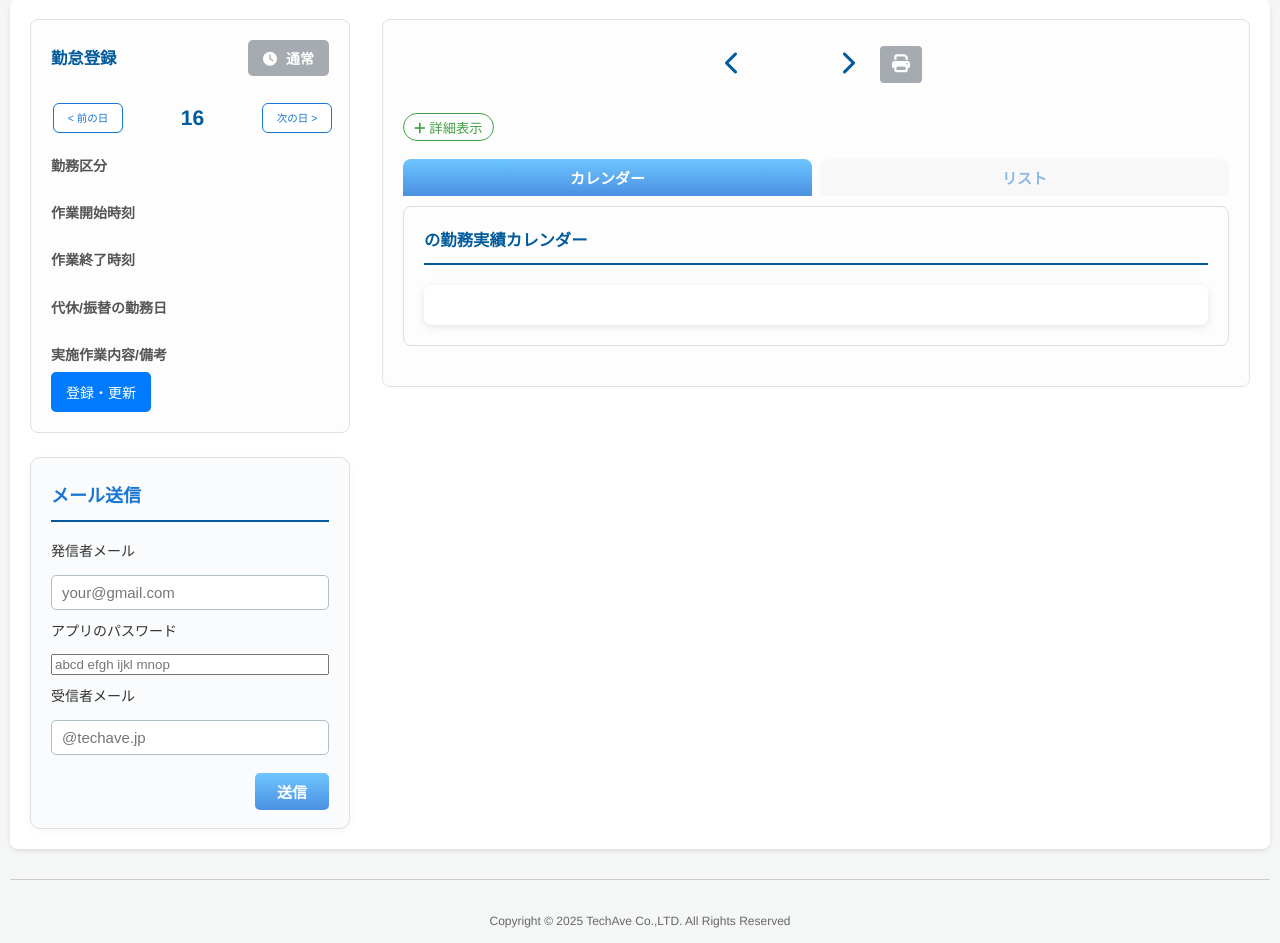
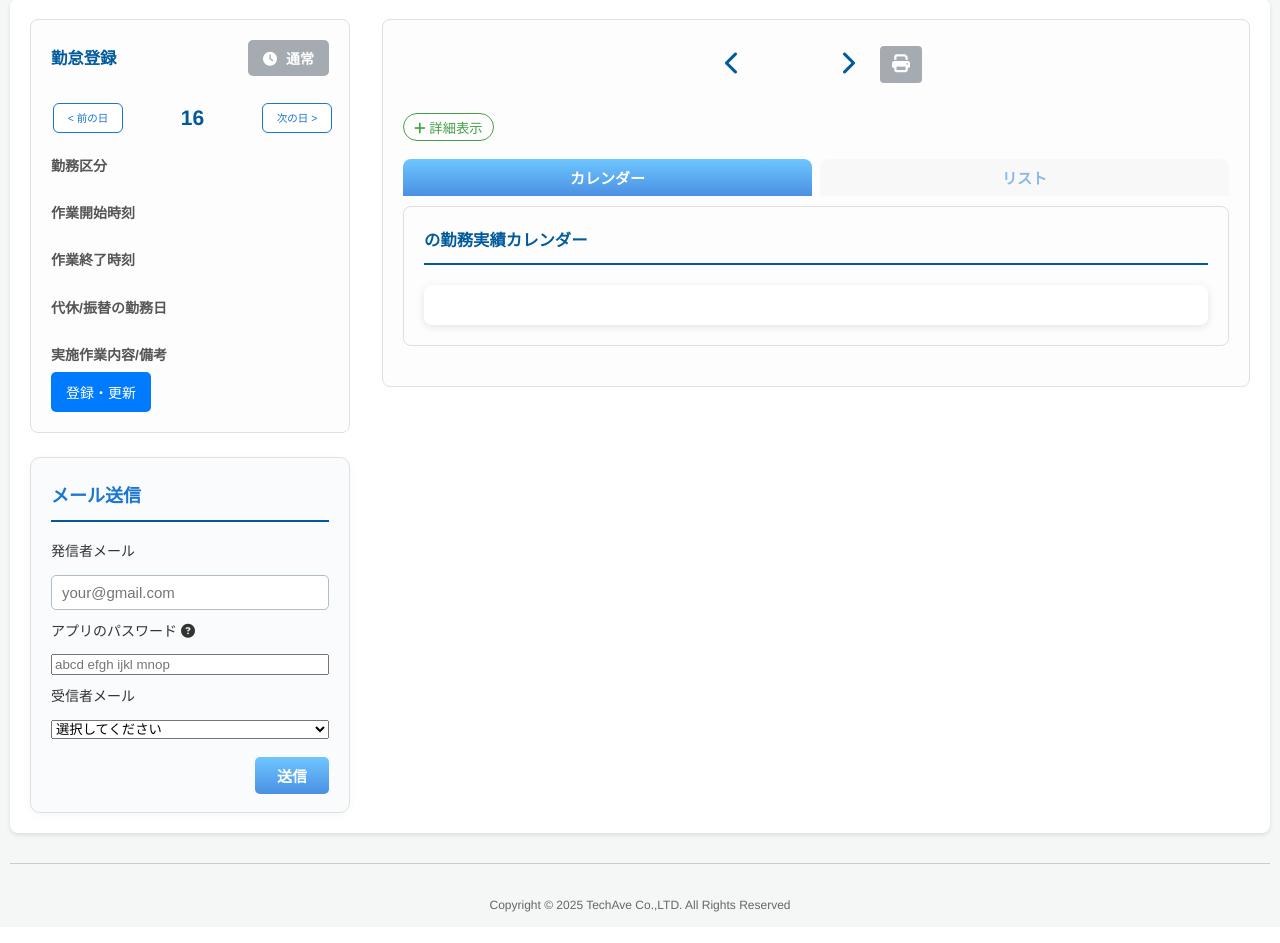
Before and after one commit to SAEMI-wp/KTKR, a Django app: template attendance/templates/attendance/main.html in a window 1280 px wide. Shown: the part 114-1057 px from the top of the page. After the commit the page ends 1026 px from the top, so only its background shows below. Run offline with Django 4.2, Linux system fonts and the light colour scheme; the template is opened without the code that fills it, so the values that code supplies are empty.

Commit message:
Add files via upload
1．メールのアプリ暗号のためのツールチップ釦生成
2．受信者を選択する機能追加

```diff
--- a/attendance/templates/attendance/main.html
+++ b/attendance/templates/attendance/main.html
@@ -147,10 +147,33 @@
                             {% csrf_token %}
                             <label for="email-host-user">発信者メール</label>
                             <input type="email" id="email-host-user" name="email_host_user" class="form-control" placeholder="your@gmail.com">
-                            <label for="email-host-password">アプリのパスワード</label>
+                            <label for="email-host-password">アプリのパスワード
+                                <!-- ヘルプアイコン（クリックでツールチップ表示） -->
+                                <span class="app-password-help-icon" id="app-password-help-icon" tabindex="0" title="アプリパスワードの収得方法">
+                                    <i class="fa-solid fa-circle-question"></i>
+                                </span>
+                            </label>
+                            <!-- アプリパスワード収得方法のツールチップ -->
+                            <div class="app-password-tooltip" id="app-password-tooltip" style="display:none;">
+                                <div class="tooltip-content">
+                                    <!-- 閉じるボタン（右上） -->
+                                    <button type="button" class="tooltip-close-btn" id="app-password-tooltip-close" title="閉じる">&times;</button>
+                                    <div class="tooltip-title">収得方法</div>
+                                    <ol class="tooltip-steps">
+                                        <li>Google2段階認証を設定する。</li>
+                                        <li>アプリ暗号(16桁)を収得する。</li>
+                                    </ol>
+                                    <a href="https://support.google.com/accounts/answer/185833?hl=ja" class="tooltip-link" target="_blank" rel="noopener noreferrer">詳しい手順はこちら</a>
+                                </div>
+                            </div>
                             <input type="password" id="email-host-password" name="email_host_password" class="form-control" placeholder="abcd efgh ijkl mnop">
-                            <label for="email-to">受信者メール</label>
-                            <input type="email" id="email-to" name="email" class="form-control" placeholder="@techave.jp">
+                            <label for="email-to-select">受信者メール</label>
+                            <!-- 推奨候補セレクト + 直接入力 -->
+                            <select id="email-to-select" class="form-control">
+                                <option value="" disabled selected>選択してください</option>
+                                <option value="__manual__">直接入力</option>
+                            </select>
+                            <input type="email" id="email-to" name="email" class="form-control" placeholder="@techave.jp" readonly style="display:none;">
                             <button type="submit" id="email-send-btn" class="btn-primary">送信</button>
                         </form>
                         <div id="email-status-message" class="email-status-message"></div>
```
